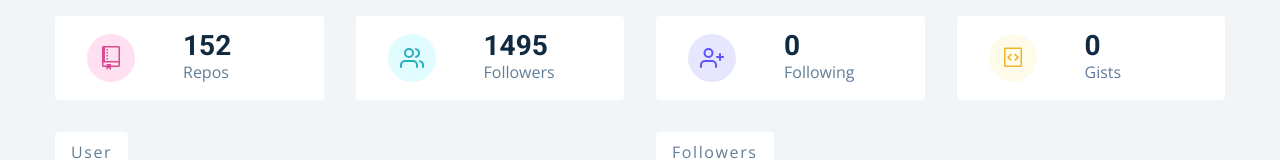
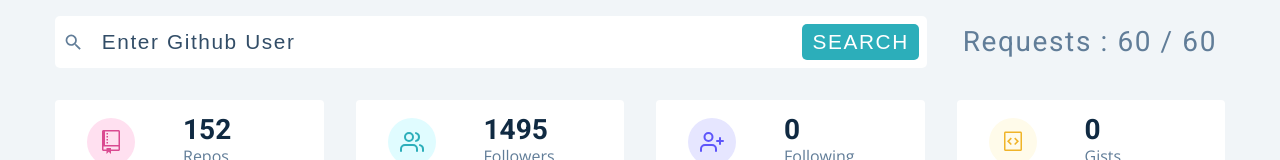
Before and after one commit to pawelkozubal/github-users, a React (Create React App) app: page / in a window 1280 px wide. Shown: the top 160 px of the page. Built offline with nearby package versions, Linux system fonts and the light colour scheme.

Commit message:
set up requestest remaining

```diff
--- a/src/components/Search.js
+++ b/src/components/Search.js
@@ -3,7 +3,28 @@
 import { MdSearch } from 'react-icons/md';
 import { GithubContext } from '../context/context';
 const Search = () => {
-  return <h2>search component</h2>;
+  const [user, setUser] = React.useState('');
+  // get things from global context
+  const handleSubmit = (e) => {
+    e.preventDefault();
+    console.log(user);
+  };
+
+  return (
+    <section className='section'>
+      <Wrapper className='section-center'>
+        <form onSubmit={handleSubmit}>
+          <div className='form-control'>
+            <MdSearch />
+            <input type='text' placeholder='enter github user' value={user} onChange={(e)=> setUser(e.target.value) }/>
+            <button type='submit'>SEARCH</button>
+          </div>
+        </form>
+        <h3>requests : 60 / 60</h3>
+      </Wrapper>
+
+    </section>
+  );
 };
 
 const Wrapper = styled.div`
--- a/src/pages/Dashboard.js
+++ b/src/pages/Dashboard.js
@@ -6,7 +6,7 @@
   return (
     <main>
       {/* <Navbar></Navbar> */}
-      {/* <Search />  */}
+      <Search />
       <Info />
       <User />
       <Repos />
```
